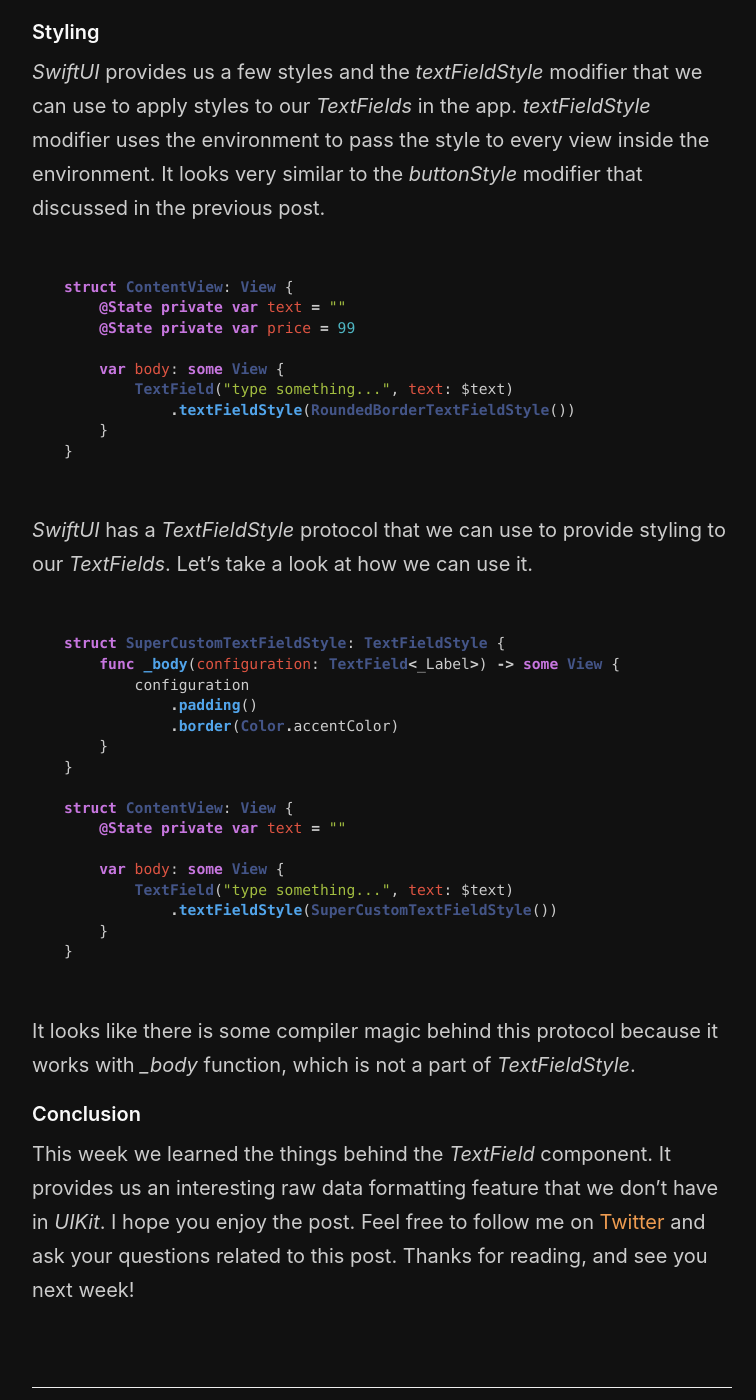
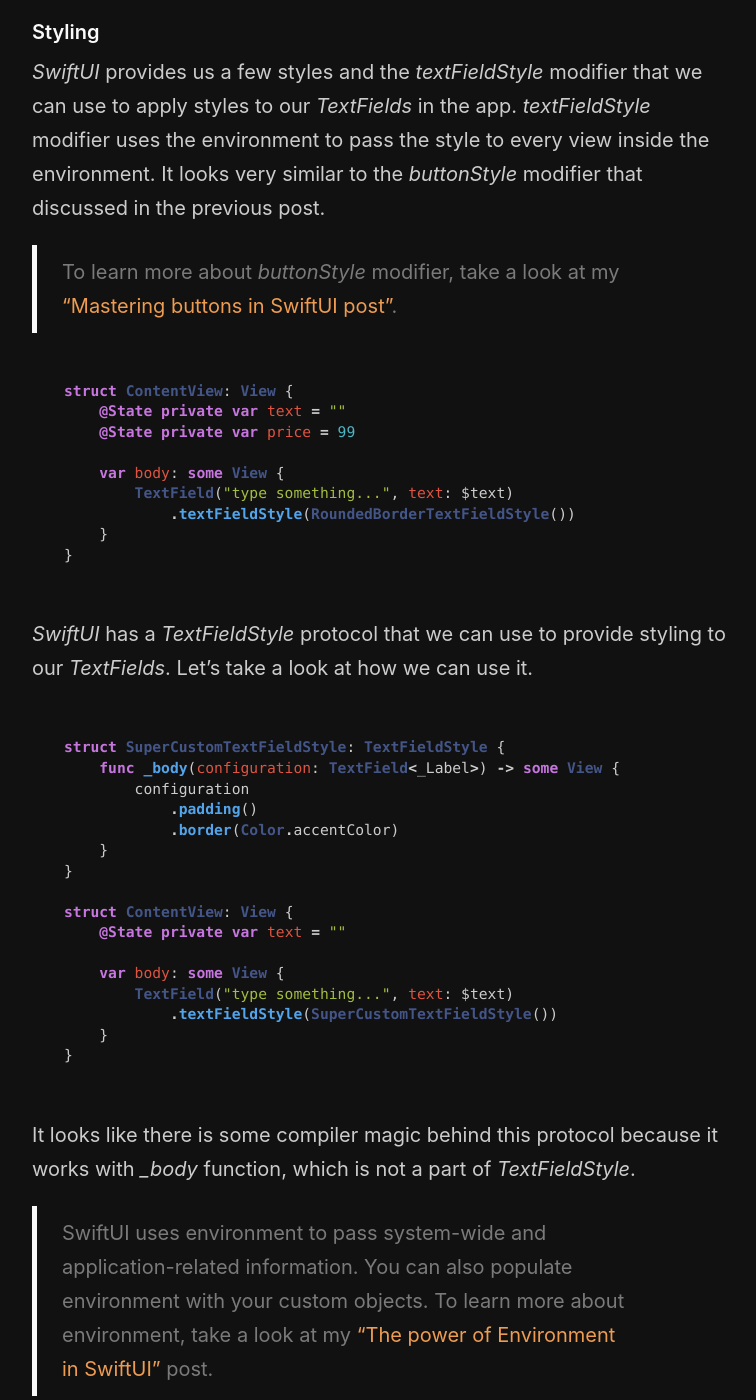
Before and after one commit to mecid/mecid.github.io, a Jekyll site: the page built from _posts/2020-02-26-textfield-in-swiftui.md, in a window 1280 px wide and 1400 px high, scrolled down 2378 px. Shown: the whole window, without its empty margins (258-1014 px from the left). Built offline with Jekyll 4.4.1, drawn with Linux system fonts in a browser that asks for light colours.

Commit message:
Update 2020-02-26-textfield-in-swiftui.md

````diff
--- a/_posts/2020-02-26-textfield-in-swiftui.md
+++ b/_posts/2020-02-26-textfield-in-swiftui.md
@@ -67,6 +67,8 @@
 #### Styling
 *SwiftUI* provides us a few styles and the *textFieldStyle* modifier that we can use to apply styles to our *TextFields* in the app. *textFieldStyle* modifier uses the environment to pass the style to every view inside the environment. It looks very similar to the *buttonStyle* modifier that discussed in the previous post.
 
+> To learn more about *buttonStyle* modifier, take a look at my ["Mastering buttons in SwiftUI post"](/2020/02/19/mastering-buttons-in-swiftui/).
+
 ```swift
 struct ContentView: View {
     @State private var text = ""
@@ -102,5 +104,7 @@
 
 It looks like there is some compiler magic behind this protocol because it works with *_body* function, which is not a part of *TextFieldStyle*.
 
+> SwiftUI uses environment to pass system-wide and application-related information. You can also populate environment with your custom objects. To learn more about environment, take a look at my ["The power of Environment in SwiftUI"](/2019/08/21/the-power-of-environment-in-swiftui/) post.
+
 #### Conclusion
 This week we learned the things behind the *TextField* component. It provides us an interesting raw data formatting feature that we don't have in *UIKit*. I hope you enjoy the post. Feel free to follow me on [Twitter](https://twitter.com/mecid) and ask your questions related to this post. Thanks for reading, and see you next week!
````
